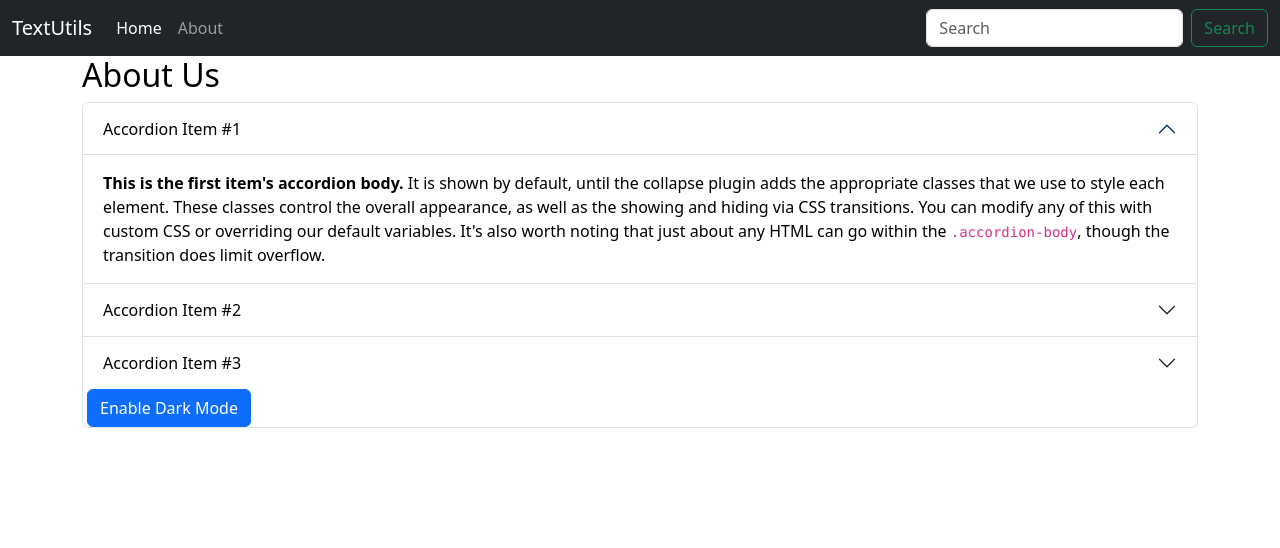
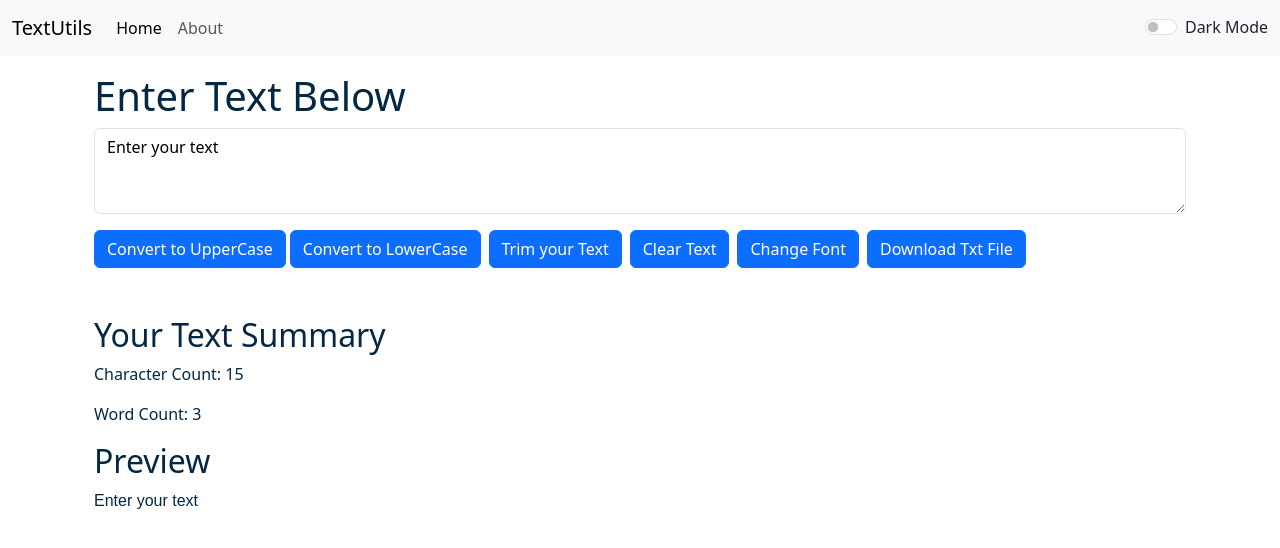
Before and after one commit to FarzamA-git/React-Project-TextUtils, a React (Create React App) app: page / in a window 1280 px wide. Shown: the top 548 px of the page. Built offline with nearby package versions, Linux system fonts and the light colour scheme.

Commit message:
Dark Mode full App

```diff
--- a/src/App.js
+++ b/src/App.js
@@ -1,15 +1,27 @@
 import "./App.css";
 import Navbar from "./Components/Navbar";
-// import Textform from "./Components/Textform";
-import About from "./Components/About";
-
+import Textform from "./Components/Textform";
+import { useState } from "react";
+// import About from "./Components/About";
 
 function App() {
+  const [mode, setMode] = useState("light");
+  const toggleMode=() => {
+    if(mode === 'light'){
+      setMode('dark');
+      document.body.style.backgroundColor='#042743';
+    }else{
+      setMode('light');
+      document.body.style.backgroundColor='white';
+    }
+  }
   return (
     <>
-      <Navbar title="TextUtils" />
-      {/* <div className="container my-3"><Textform  heading="Enter Text Below"/></div> */}
-      <About />
+      <Navbar title="TextUtils" mode={mode} toggle={toggleMode}/>
+      <div className="container my-3">
+        <Textform heading="Enter Text Below" mode={mode}/>
+      </div>
+      {/* <About /> */}
     </>
   );
 }
--- a/src/Components/Navbar.js
+++ b/src/Components/Navbar.js
@@ -1,10 +1,10 @@
 import React from "react";
 import PropTypes from "prop-types";
-import About from "./About"
+import About from "./About";
 
 export default function Navbar(props) {
   return (
-    <nav className="navbar navbar-expand-lg navbar-dark bg-dark">
+    <nav className={`navbar navbar-expand-lg navbar-${props.mode} bg-${props.mode}`}>
       <div className="container-fluid">
         <a className="navbar-brand" href="/">
           {props.title}
@@ -33,7 +33,7 @@
               </a>
             </li>
           </ul>
-          <form className="d-flex" role="search">
+          {/* <form className="d-flex" role="search">
             <input
               className="form-control me-2"
               type="search"
@@ -43,7 +43,19 @@
             <button className="btn btn-outline-success" type="submit">
               Search
             </button>
-          </form>
+          </form> */}
+          <div className={`form-check form-switch text-${props.mode === 'light'?'dark':'light'}`} onClick={props.toggle}>
+            <input
+              class="form-check-input"
+              type="checkbox"
+              role="switch"
+              id="flexSwitchCheckDefault"
+
+            />
+            <label className="form-check-label" htmlFor="flexSwitchCheckDefault">
+              Dark Mode
+            </label>
+          </div>
         </div>
       </div>
     </nav>
--- a/src/Components/Textform.js
+++ b/src/Components/Textform.js
@@ -57,15 +57,16 @@
   }, [text]);
   return (
     <>
-      <div>
+      <div className="container" style={{color: props.mode === 'dark'?'white':'#042743'}}>
+      <h1>{props.heading}</h1>
         <div className="mb-3">
-          <h1>{props.heading}</h1>
           <textarea
             className="form-control"
             id="myTextArea"
             value={text}
             rows="3"
             onChange={handleOnChange}
+            style={{backgroundColor:props.mode === 'light'?'white':'#042743',color:props.mode === 'light'?'black':'white'}}
           ></textarea>
         </div>
         <button className="btn btn-primary" onClick={handleUpClick}>
@@ -87,12 +88,12 @@
           Download Txt File
         </button>
       </div>
-      <div className="container my-5">
+      <div className="container my-5" style={{color: props.mode === 'dark' ? 'white' : '#042743'}}>
         <h2>Your Text Summary</h2>
         <p>Character Count: {charCount}</p>
         <p>Word Count: {wordCount}</p>
         <h2>Preview</h2>
-        <p style={{ fontFamily: fontFamily }}>{text}</p>
+        <p style={{ fontFamily: fontFamily }}>{text.length>0?text:'Enter text above to preview it here ...'}</p>
       </div>
     </>
   );
```
